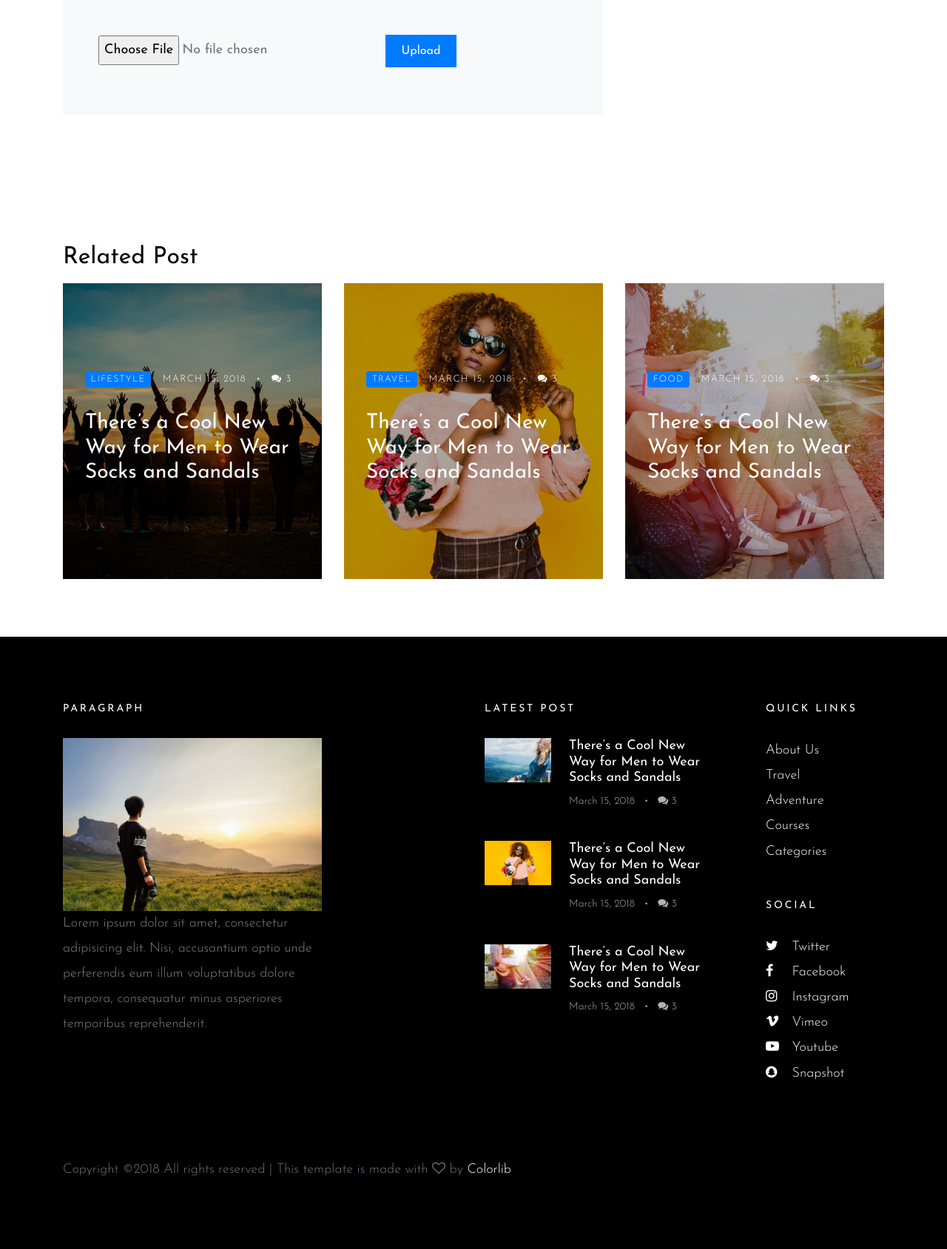
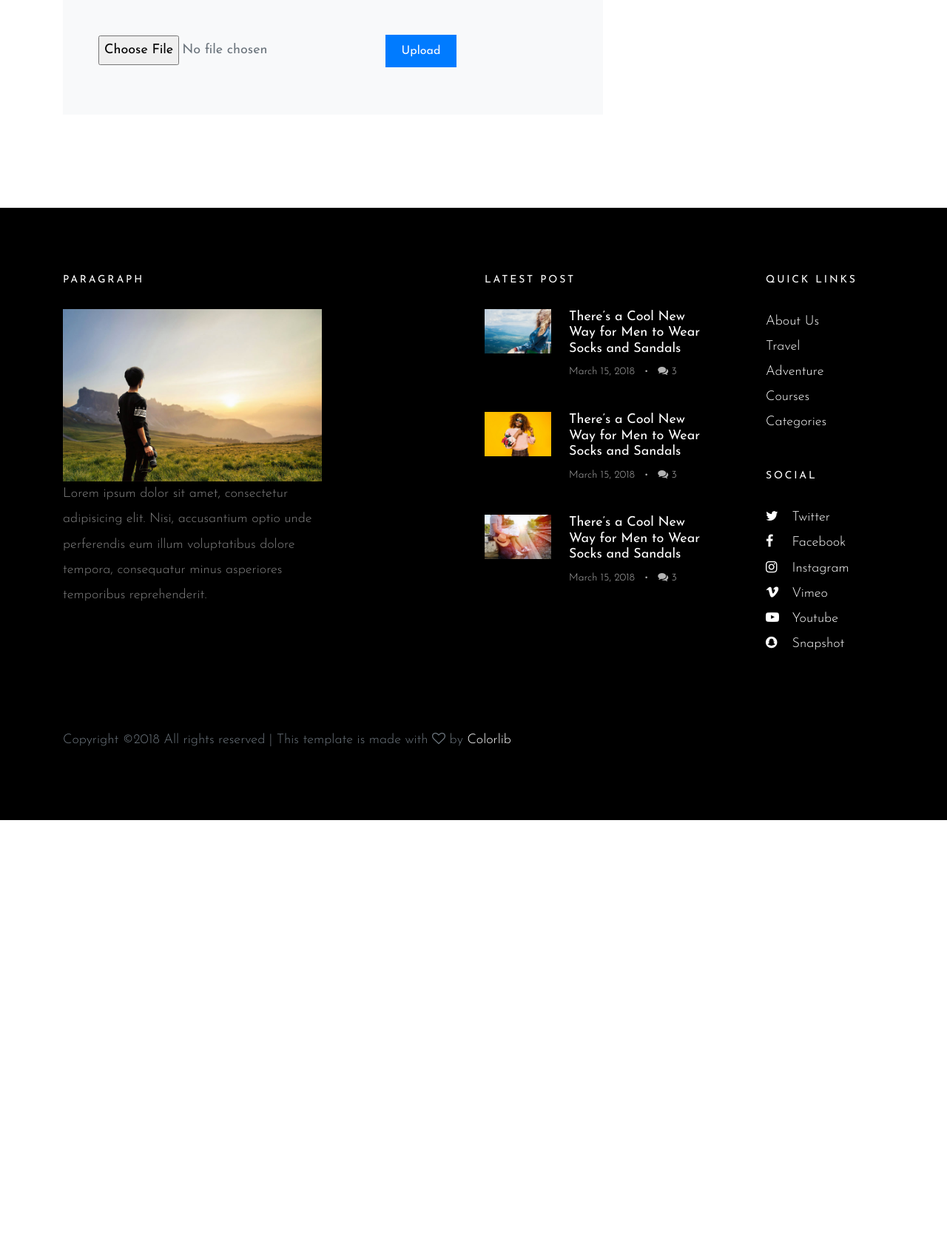
Before and after one commit to ronvar/411, a Flask app: template templates/dashboard.html in a window 1280 px wide. Shown: the part 1900-3589 px from the top of the page at 74% size. After the commit the page ends 3009 px from the top, so only its background shows below. Run offline with Flask 2, Linux system fonts and the light colour scheme; the template is opened without the code that fills it, so the values that code supplies are empty; parts of the project's set-up code (start-up, migrations or seed data) failed here and were passed over; some libraries are stand-ins or nearby versions.

Commit message:
remove result

```diff
--- a/app.py
+++ b/app.py
@@ -14,9 +14,6 @@ import sys
 from werkzeug.utils import secure_filename
 from PIL import Image
 import cognitive_face as CF
-
-
-
 from camera import VideoCamera
 video_camera = None
 global_frame = None
@@ -59,7 +56,6 @@ mood = 0.0
 loggedin = False
 image = None
 
-print (result)
 
 
 app = Flask(__name__)
--- a/templates/dashboard.html
+++ b/templates/dashboard.html
@@ -118,56 +118,6 @@
       </div>
       </div>
     </section>
-
-    <section class="py-5">
-      <div class="container">
-        <div class="row">
-          <div class="col-md-12">
-            <h2 class="mb-3 ">Related Post</h2>
-          </div>
-        </div>
-        <div class="row">
-          <div class="col-md-6 col-lg-4">
-            <a href="#" class="a-block d-flex align-items-center height-md" style="background-image: url('images/img_2.jpg'); ">
-              <div class="text">
-                <div class="post-meta">
-                  <span class="category">Lifestyle</span>
-                  <span class="mr-2">March 15, 2018 </span> &bullet;
-                  <span class="ml-2"><span class="fa fa-comments"></span> 3</span>
-                </div>
-                <h3>There’s a Cool New Way for Men to Wear Socks and Sandals</h3>
-              </div>
-            </a>
-          </div>
-          <div class="col-md-6 col-lg-4">
-            <a href="#" class="a-block d-flex align-items-center height-md" style="background-image: url('images/img_3.jpg'); ">
-              <div class="text">
-                <div class="post-meta">
-                  <span class="category">Travel</span>
-                  <span class="mr-2">March 15, 2018 </span> &bullet;
-                  <span class="ml-2"><span class="fa fa-comments"></span> 3</span>
-                </div>
-                <h3>There’s a Cool New Way for Men to Wear Socks and Sandals</h3>
-              </div>
-            </a>
-          </div>
-          <div class="col-md-6 col-lg-4">
-            <a href="#" class="a-block d-flex align-items-center height-md" style="background-image: url('images/img_4.jpg'); ">
-              <div class="text">
-                <div class="post-meta">
-                  <span class="category">Food</span>
-                  <span class="mr-2">March 15, 2018 </span> &bullet;
-                  <span class="ml-2"><span class="fa fa-comments"></span> 3</span>
-                </div>
-                <h3>There’s a Cool New Way for Men to Wear Socks and Sandals</h3>
-              </div>
-            </a>
-          </div>
-        </div>
-      </div>
-
-
-    </section>
     <!-- END section -->
 
     <footer class="site-footer">
```
